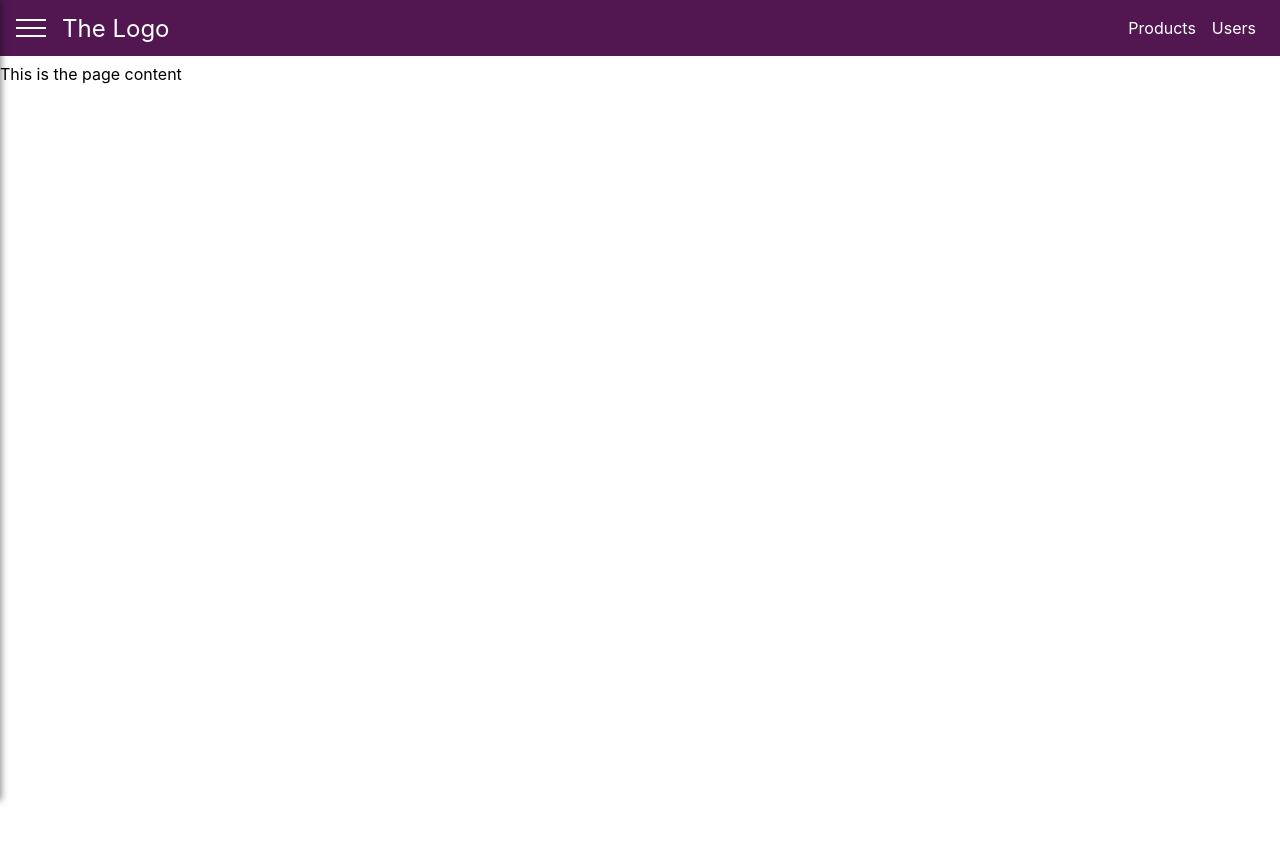
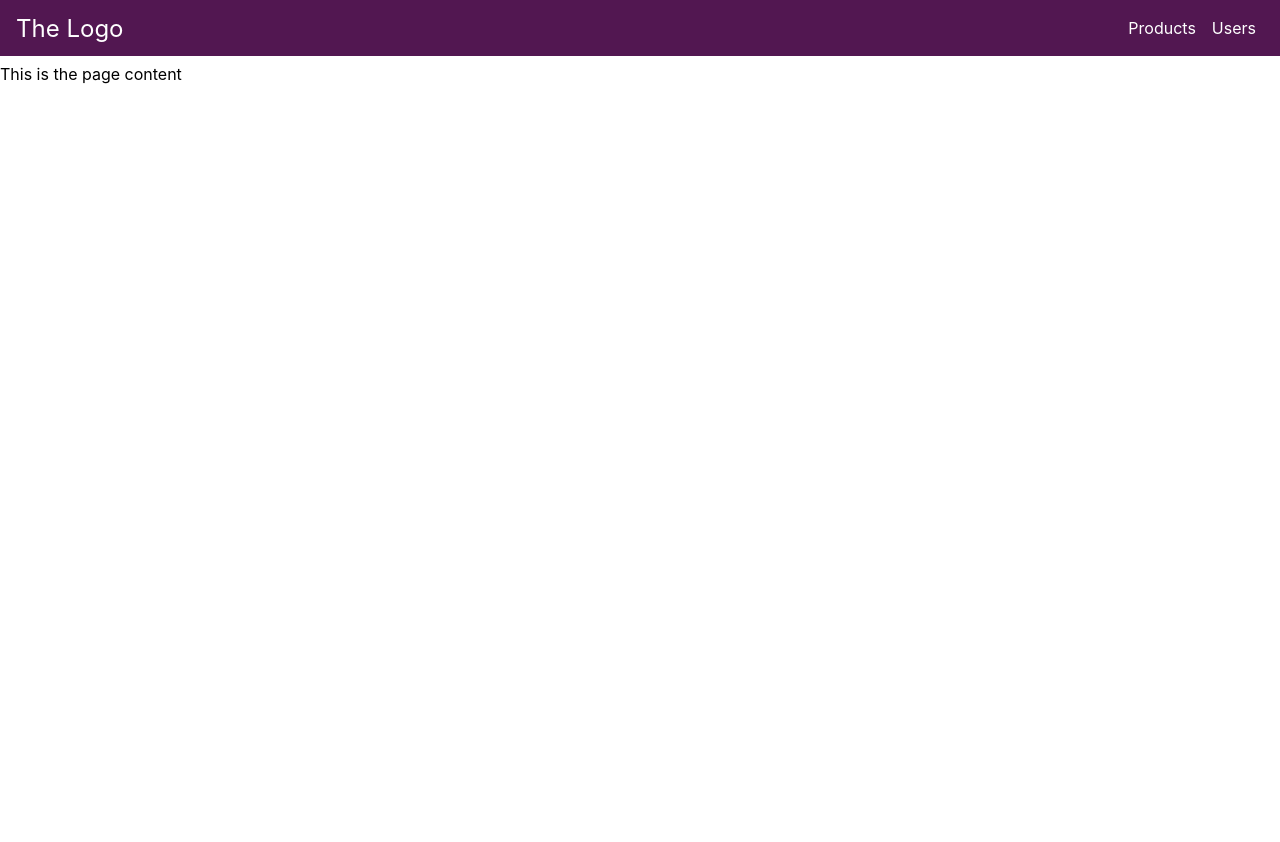
Before and after one commit to davjdo/react-responsive-navbar, a React (Create React App) app: page / in a window 1280 px wide. Shown: the top 842 px of the page. Built offline with nearby package versions, Linux system fonts and the light colour scheme.

Commit message:
add responsive navigation

```diff
--- a/src/components/SideDrawer/SideDrawer.css
+++ b/src/components/SideDrawer/SideDrawer.css
@@ -38,3 +38,9 @@
 .side-drawer a:active {
     color: #fa923f;
 }
+
+@media (min-width: 769px) {
+    .side-drawer {
+        display: none;
+    }
+}
--- a/src/components/Toolbar/Toolbar.css
+++ b/src/components/Toolbar/Toolbar.css
@@ -48,3 +48,18 @@
 .toolbar__navigation-items a:active {
     color: #fa923f;
 }
+
+@media (max-width: 768px) {
+    .toolbar__navigation-items {
+        display: none;
+    }
+}
+
+@media (min-width: 769px) {
+    .toolbar__toggle-button {
+        display: none;
+    }
+    .toolbar__logo {
+        margin-left: 0
+    }
+}
--- a/src/components/Toolbar/Toolbar.js
+++ b/src/components/Toolbar/Toolbar.js
@@ -7,7 +7,7 @@
   return (
     <header className="toolbar">
       <nav className="toolbar__navigation">
-        <div>
+        <div className="toolbar__toggle-button">
           <DrawerToggleButton click={props.drawerToggleClickHandler} />
         </div>
         <div className="toolbar__logo">
```
